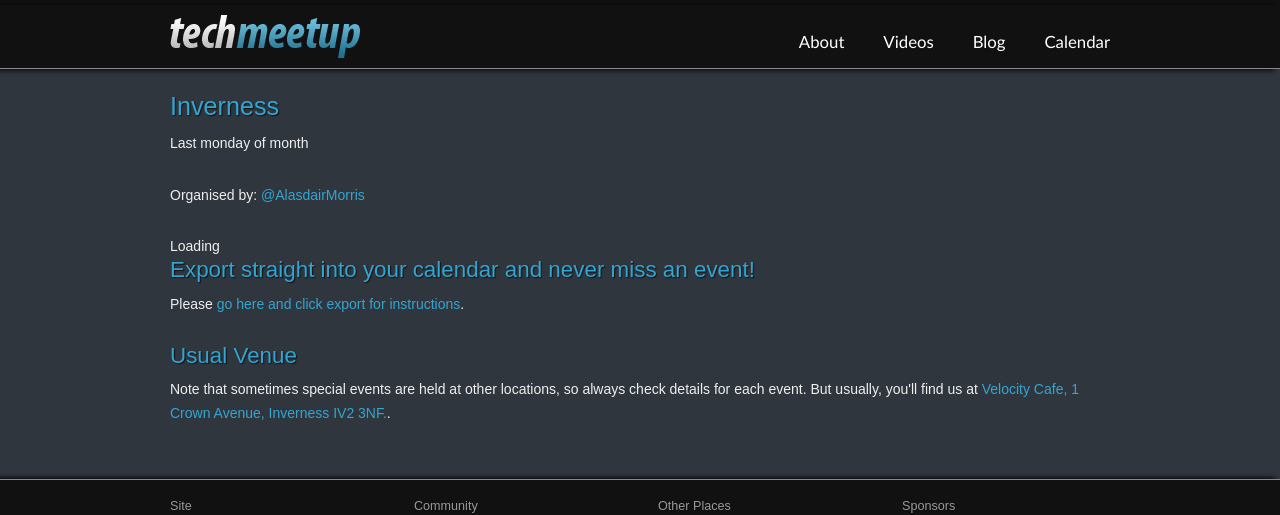
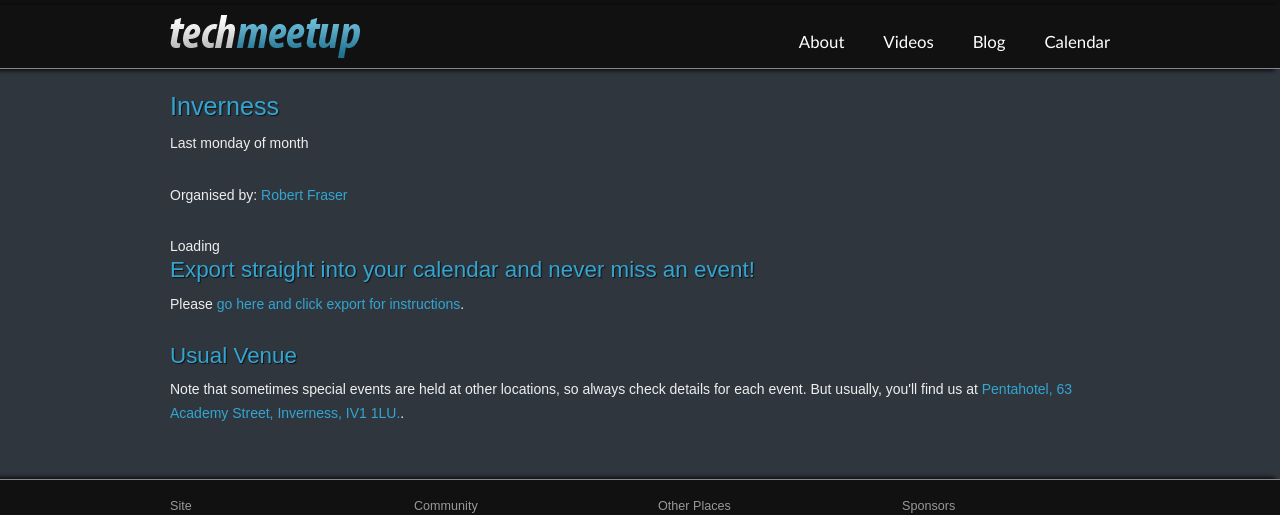
Before and after one commit to techmeetup/techmeetup.co.uk, a Jekyll site: the page built from inverness.html, in a window 1280 px wide. Shown: the top 515 px of the page. Built offline with Jekyll 4.4.1, drawn with Linux system fonts in a browser that asks for light colours.

Commit message:
Contact Updates
Removal of Donna, Henriette and Alasdair; addition of Robert Fraser as
organiser.  Also usual venue updated to be more accurate.

```diff
--- a/about.html
+++ b/about.html
@@ -81,13 +81,11 @@
 	<li>James Baster, Developer, <a href="http://twitter.com/jarofgreen">@jarofgreen</a></li>
 	<li>Bruce Scharlau, Teaching Fellow, University of Aberdeen <a href="http://twitter.com/scharlau">@scharlau</a></li>
 	<li>Philip Roberts, CTO, <a href="http://floatapp.com">Float</a> <a href="http://twitter.com/philip_roberts">@philip_roberts</a></li>
-	<li>Donna Williams, <a href="https://twitter.com/dmlFitz">@dmlFitz</a></li>
-	<li>Henriette Stewart, <a href="https://twitter.com/HAOstewart">@HAOstewart</a></li>
 	<li>Kenny Lowe, <a href="http://www.twitter.com/KennyLowe">@KennyLowe</a></li>
 	<li>Ryan Cormack, <a href="http://www.twitter.com/RyanCormack">@RyanCormack</a></li>
 	<li>Andy Cobley, <a href="http://www.twitter.com/AndyCobley">@AndyCobley</a></li>
 	<li>Brian Davidson, <a href="http://www.twitter.com/bcd_dundee">@bcd_dundee</a></li>
-	<li>Alasdair Morris, <a href="http://www.twitter.com/AlasdairMorris">@AlasdairMorris</a></li>
+	<li>Robert Fraser, <a href="http://www.twitter.com/Techupinverness">@TechupInverness</a></li>
   </ul>
 
 <p>If you want to help out, speak to an organiser at your local event.</p>
--- a/inverness.html
+++ b/inverness.html
@@ -8,7 +8,7 @@
 <p>Last monday of month</p>
 
 <p class="organisers">
-	Organised by: <a class="organiser" href="https://twitter.com/AlasdairMorris">@AlasdairMorris</a>
+	Organised by: <a class="organiser" href="https://twitter.com/TechUpInverness">Robert Fraser</a>
 </p>
 
 <div id="UpcomingEvents"></div>
@@ -22,7 +22,7 @@
 <p>
 	Note that sometimes special events are held at other locations, so always check details for each event.
 	But usually, you'll find us at
-	<a href="https://www.google.co.uk/maps/place/Velocity+Cafe+and+Bicycle+Workshop/@57.478026,-4.219222,17z/data=!4m6!1m3!3m2!1s0x488f714c32f8df9d:0x3eec43c6c2ca5cce!2sVelocity+Cafe+and+Bicycle+Workshop!3m1!1s0x488f714c32f8df9d:0x3eec43c6c2ca5cce">Velocity Cafe, 1 Crown Avenue, Inverness IV2 3NF.</a>.
+	<a href="https://www.google.com/maps/dir//pentahotel+Inverness,+63+Academy+St,+Inverness+IV1+1LU/@57.4800617,-4.2289059,17z/data=!4m12!1m3!3m2!1s0x488f7152faba0e3d:0x517d12cb87c7563e!2spentahotel+Inverness!4m7!1m0!1m5!1m1!1s0x488f7152faba0e3d:0x517d12cb87c7563e!2m2!1d-4.2267172!2d57.4800617">Pentahotel, 63 Academy Street, Inverness, IV1 1LU.</a>.
 </p>
 
 
```
